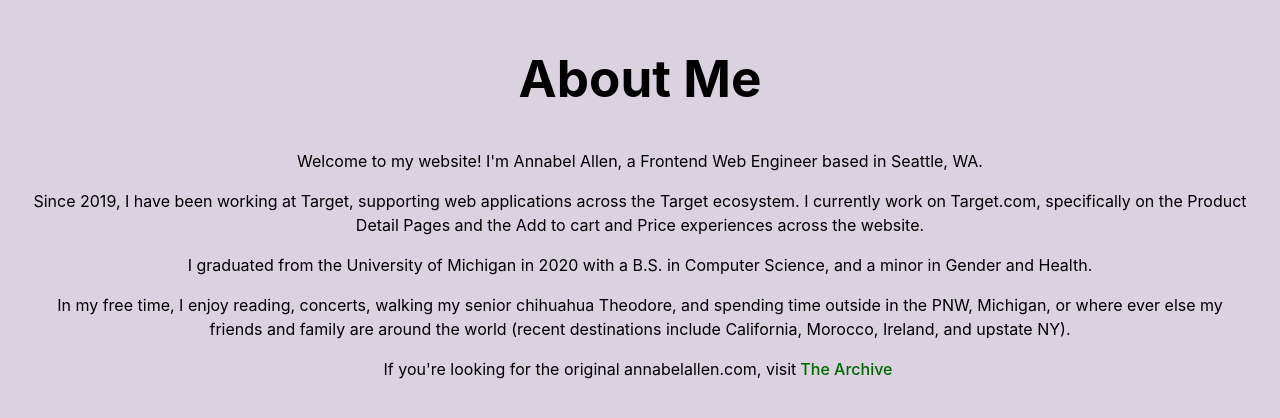
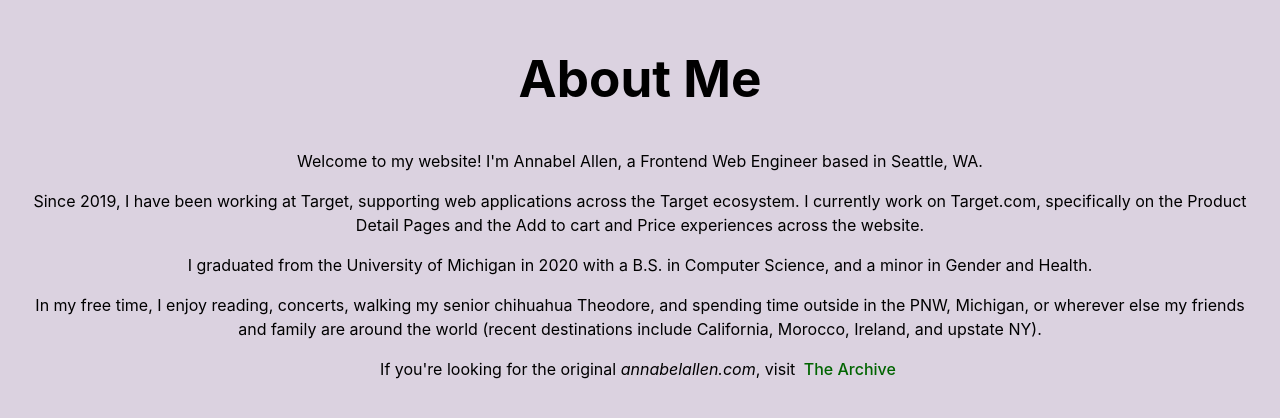
Before and after one commit to annabelja/annabel-allen-dot-com, a React (Vite) app: page /about in a window 1280 px wide. Shown: the part 198-616 px from the top of the page. Built offline with nearby package versions, Linux system fonts and the light colour scheme.

Commit message:
minor about me edits

```diff
--- a/src/components/AboutMe/index.tsx
+++ b/src/components/AboutMe/index.tsx
@@ -15,10 +15,10 @@ export const AboutMe = () => {
                 I graduated from the University of Michigan in 2020 with a B.S. in Computer Science, and a minor in Gender and Health.
             </p>
             <p>
-                In my free time, I enjoy reading, concerts, walking my senior chihuahua Theodore, and spending time outside in the PNW, Michigan, or where ever else my friends and family are around the world (recent destinations include California, Morocco, Ireland, and upstate NY).
+                In my free time, I enjoy reading, concerts, walking my senior chihuahua Theodore, and spending time outside in the PNW, Michigan, or wherever else my friends and family are around the world (recent destinations include California, Morocco, Ireland, and upstate NY).
             </p>
             <p>
-                If you&apos;re looking for the original annabelallen.com, visit<Link className="page-link" to="/archive">The Archive</Link>
+                If you&apos;re looking for the original <em>annabelallen.com</em>, visit <Link className="page-link" to="/archive">The Archive</Link>
             </p>
         </section>
     );
```
